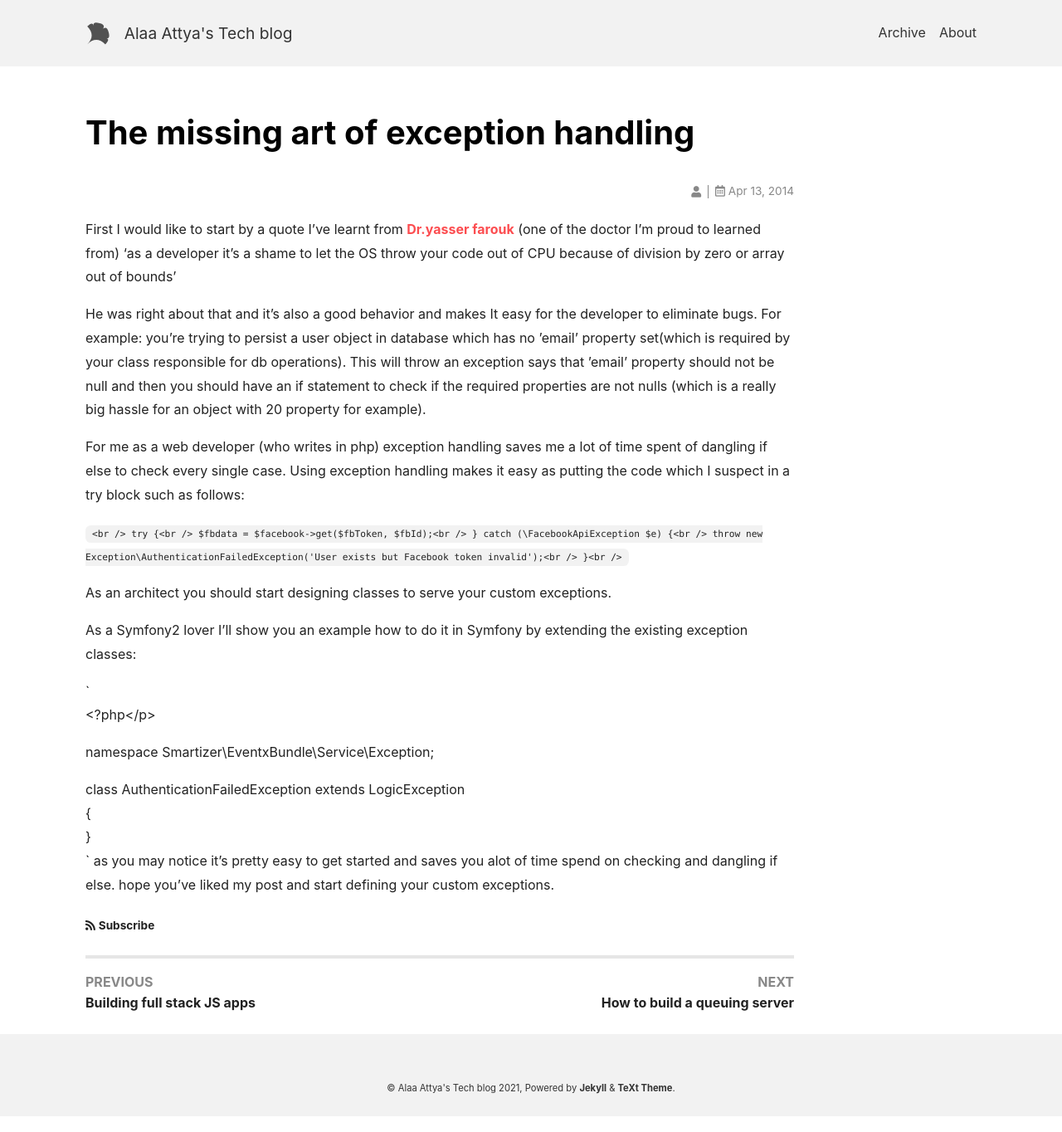
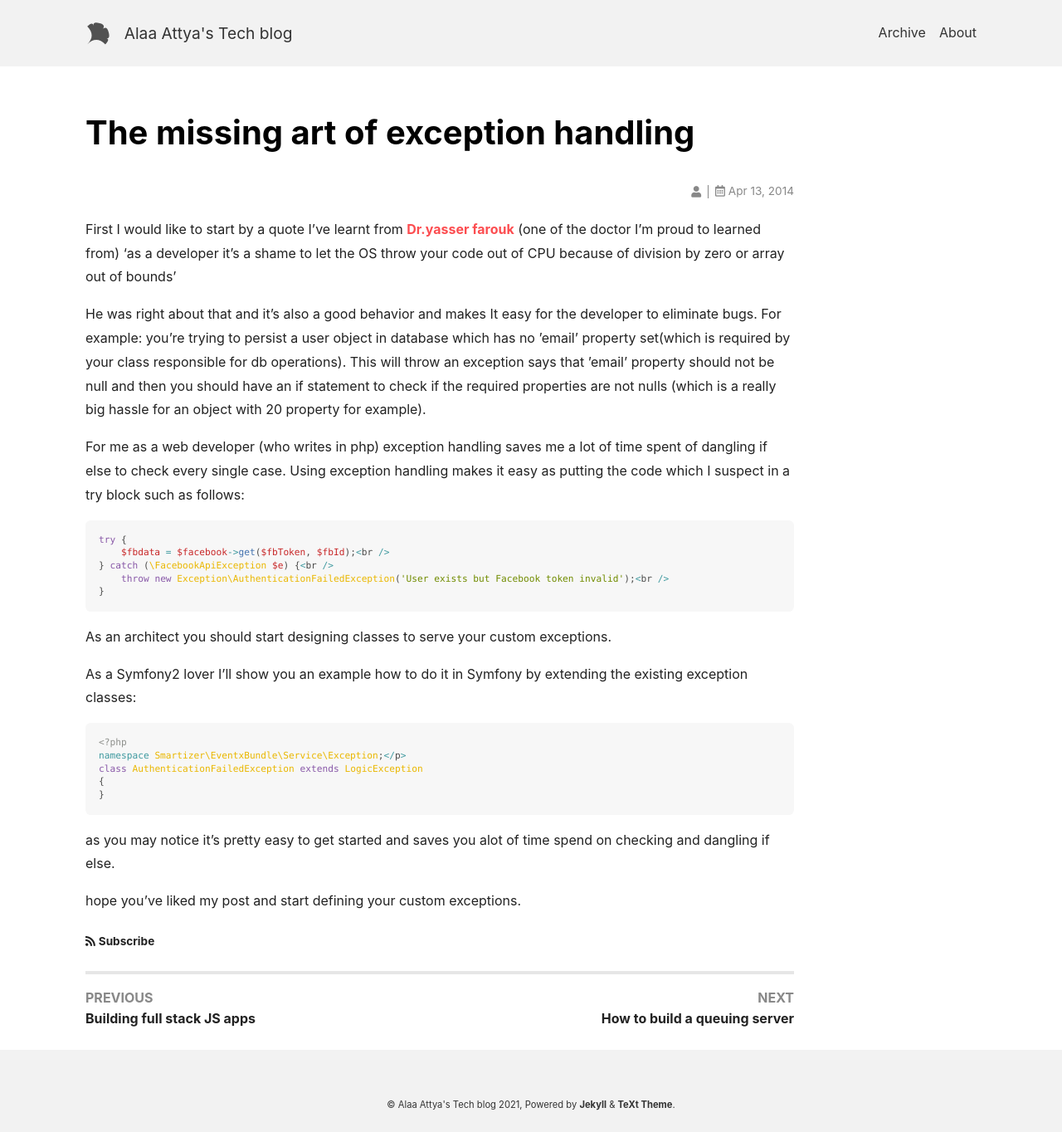
Before and after one commit to AlaaAttya/my-blog, a Jekyll site: the page built from _posts/2014-04-13-the-missing-art-of-exception-handling.md, in a window 1280 px wide. Shown: the whole page at 83% size. Built offline with Jekyll 4.4.1, drawn with Linux system fonts in a browser that asks for light colours; nearby versions of some CDN libraries.

Commit message:
fix code styles

````diff
--- a/_posts/2014-04-13-the-missing-art-of-exception-handling.md
+++ b/_posts/2014-04-13-the-missing-art-of-exception-handling.md
@@ -21,25 +20,25 @@ He was right about that and it&#8217;s also a good behavior and makes It easy fo
 
 For me as a web developer (who writes in php) exception handling saves me a lot of time spent of dangling if else to check every single case. Using exception handling makes it easy as putting the code which I suspect in a try block such as follows:
 
-`<br />
-try {<br />
-                $fbdata = $facebook->get($fbToken, $fbId);<br />
-            } catch (\FacebookApiException $e) {<br />
-                throw new Exception\AuthenticationFailedException('User exists but Facebook token invalid');<br />
-            }<br />
-`
+```php
+try {
+    $fbdata = $facebook->get($fbToken, $fbId);<br />
+} catch (\FacebookApiException $e) {<br />
+    throw new Exception\AuthenticationFailedException('User exists but Facebook token invalid');<br />
+}
+```
 
 As an architect you should start designing classes to serve your custom exceptions.
 
 As a Symfony2 lover I&#8217;ll show you an example how to do it in Symfony by extending the existing exception classes:
 
-`<br />
-<?php</p>
-<p>namespace Smartizer\EventxBundle\Service\Exception;</p>
-<p>class AuthenticationFailedException extends LogicException<br />
-{<br />
-}<br />
-`
+```php
+<?php
+namespace Smartizer\EventxBundle\Service\Exception;</p>
+class AuthenticationFailedException extends LogicException
+{
+}
+```
 
 as you may notice it&#8217;s pretty easy to get started and saves you alot of time spend on checking and dangling if else.
 
````
Also changed, not shown: other parts of _posts/2014-04-13-the-missing-art-of-exception-handling.md (+0 -1 lines).
